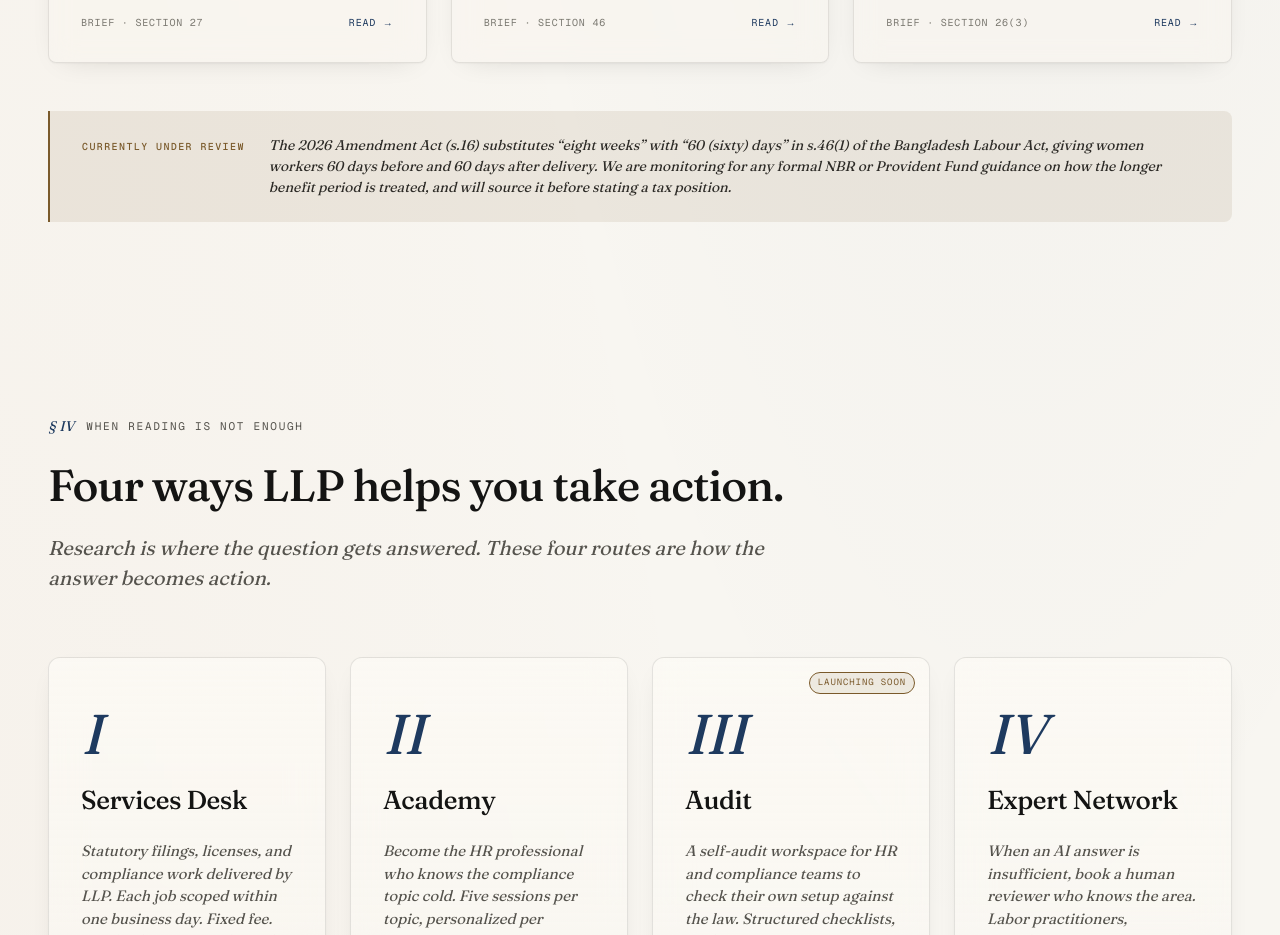
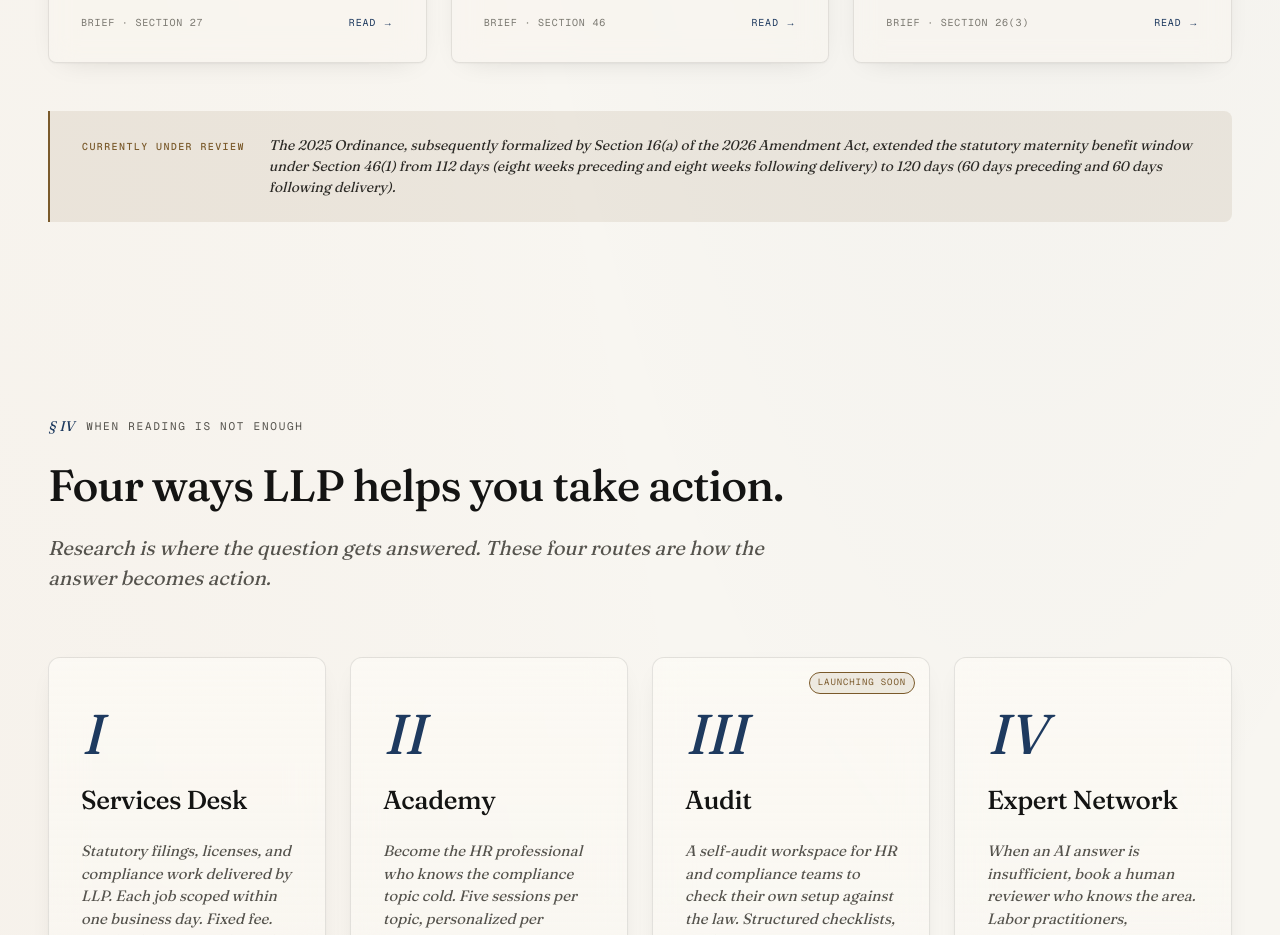
Before and after one commit to austroboy/llp-frontend, a Next.js app: page / in a window 1280 px wide. Shown: the part 2940-3875 px from the top of the page. Built offline with nearby package versions, Linux system fonts and the light colour scheme; no server answers.

Commit message:
fix(landing): update s.46 maternity card and review text

```diff
--- a/src/components/landing/landing-page.tsx
+++ b/src/components/landing/landing-page.tsx
@@ -591,12 +591,11 @@ export function LandingPage() {
           >
             <span className="lf-pulse-review-label">Currently under review</span>
             <p className="lf-pulse-review-text">
-              The 2026 Amendment Act (s.16) substitutes &ldquo;eight
-              weeks&rdquo; with &ldquo;60 (sixty) days&rdquo; in s.46(1) of the
-              Bangladesh Labour Act, giving women workers 60 days before and 60
-              days after delivery. We are monitoring for any formal NBR or
-              Provident Fund guidance on how the longer benefit period is
-              treated, and will source it before stating a tax position.
+              The 2025 Ordinance, subsequently formalized by Section 16(a) of
+              the 2026 Amendment Act, extended the statutory maternity benefit
+              window under Section 46(1) from 112 days (eight weeks preceding
+              and eight weeks following delivery) to 120 days (60 days
+              preceding and 60 days following delivery).
             </p>
           </motion.div>
         </section>
```
